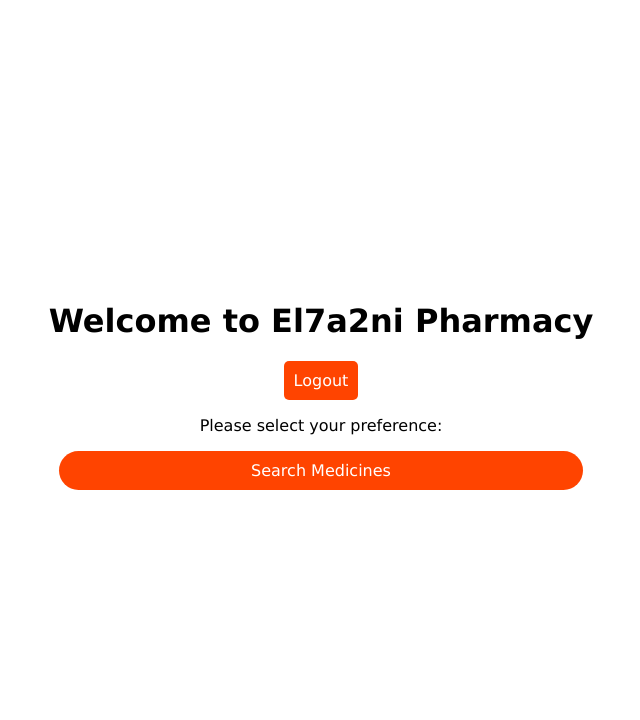
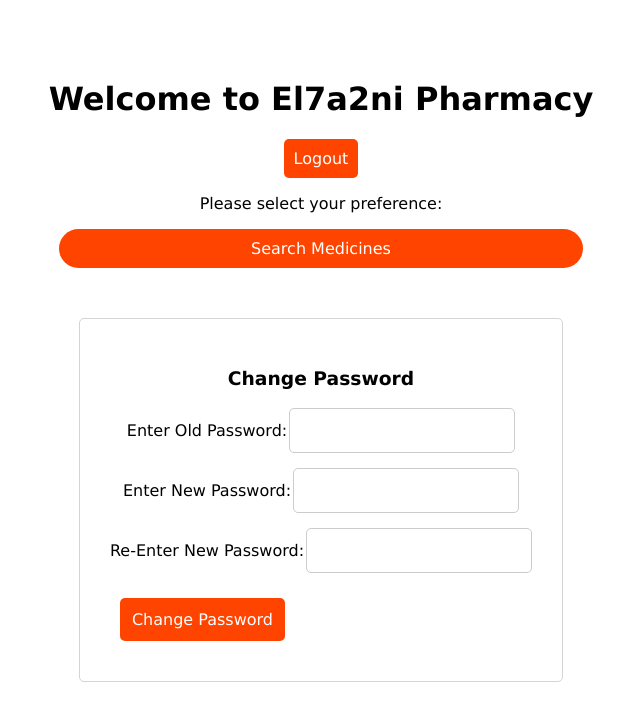
Before and after one commit to advanced-computer-lab-2023/Bond-Pharmacy, a React (Create React App) app in the folder front/: page /patient/home in a window 1280 px wide. Shown: the top 720 px of the page, without its empty margins (319-959 px from the left). Built offline with nearby package versions, Linux system fonts and the light colour scheme.

Commit message:
req 10 frontend

```diff
--- /dev/null
+++ b/front/src/components/ChangePasswordForm.js
@@ -0,0 +1,110 @@
+import React, { useState, useContext } from "react";
+import { useNavigate } from "react-router-dom";
+import RoleContext from '../pages/RoleContext.js';
+
+const ChangePasswordForm = () => {
+    const { role } = useContext(RoleContext);
+    const navigate = useNavigate();
+
+    const [passwordChangeFormData, setPasswordChangeFormData] = useState({
+      oldPassword: '',
+      newPassword: '',
+      reNewPassword: '',
+    });
+
+    const [error, setError] = useState('');
+
+    const handleChangePasswordChange = (e) => {
+      setPasswordChangeFormData({ ...passwordChangeFormData, [e.target.name]: e.target.value });
+  };
+
+  const handleChangePasswordFormSubmit = async (e) => {
+    e.preventDefault();
+
+    try {
+      const response = await fetch("http://localhost:4000/api/"+role+"/changePassword", {
+        method: 'PUT',
+        headers: {
+          'Content-Type': 'application/json',
+        },
+        body: JSON.stringify({
+          oldPassword: passwordChangeFormData.oldPassword,
+          newPassword: passwordChangeFormData.newPassword,
+          reNewPassword: passwordChangeFormData.reNewPassword,
+        }),
+        withCredentials: true,
+        credentials : `include`
+      });
+
+      if (!response.ok) {
+        // If response status is not ok, handle it differently
+        const errorText = await response.text();
+        setError(`Error: ${response.status} - ${errorText}`);
+        return;
+      }
+
+      const data = await response.json();
+              if (response.ok) {
+              // Reset error state and move back to the login step
+                setError('');
+              // Clear the passwordChangeFormData fields
+                setPasswordChangeFormData({
+                  oldPassword: '',
+                  newPassword: '',
+                  reNewPassword: '',
+                });
+              // Navigate to the login page after successful password reset
+                navigate('/'+role+'/home');
+              } else {
+                  setError(data.error || 'An error occurred during password verification');
+              }
+            // Redirect or handle response as needed
+    } catch (error) {
+      console.error('Error changing password:', error);
+    }
+  };
+
+  return (
+    <div className="form-container">
+    <h3>Change Password</h3>
+    <form onSubmit={handleChangePasswordFormSubmit}>
+      <label>
+        Enter Old Password:
+        <input
+          type="password"
+          name="oldPassword"
+          value={passwordChangeFormData.oldPassword}
+          onChange={handleChangePasswordChange}
+          required
+        />
+      </label>
+      <br />
+      <label>
+        Enter New Password:
+          <input
+            type="password"
+            name="newPassword"
+            value={passwordChangeFormData.newPassword}
+            onChange={handleChangePasswordChange}
+            required
+          />
+        </label>
+        <br />
+        <label>
+          Re-Enter New Password:
+          <input
+            type="password"
+            name="reNewPassword"
+            value={passwordChangeFormData.reNewPassword}
+            onChange={handleChangePasswordChange}
+            required
+          />
+          </label>
+          <br />
+          <button className='button' type="submit">Change Password</button>
+    </form>
+    </div>
+  );
+}
+
+export default ChangePasswordForm;
--- a/front/src/pages/admin.js
+++ b/front/src/pages/admin.js
@@ -3,6 +3,7 @@ import axios from "axios";
 import { Link } from "react-router-dom";
 import "./styles.css";
 import LogoutButton from "../components/LogoutButton";
+import ChangePasswordForm from "../components/ChangePasswordForm.js";
 
 function AdminPanel() {
   const [newAdmin, setNewAdmin] = useState({ username: "", password: "" });
@@ -228,8 +229,7 @@ function AdminPanel() {
           </Link>
         </div>
       </div>
-
-
+      <ChangePasswordForm/>
 
       {/* User List */}
       <div>
--- a/front/src/pages/login.js
+++ b/front/src/pages/login.js
@@ -1,5 +1,6 @@
-import React, { useState } from 'react';
+import React, { useState, useContext } from 'react';
 import {  useNavigate, Link } from 'react-router-dom';
+import RoleContext from './RoleContext';
 
 const Login = () => {
   const [formData, setFormData] = useState({
@@ -9,6 +10,8 @@ const Login = () => {
   });
 
   const navigate  = useNavigate();
+
+  const { setRole } = useContext(RoleContext);
 
   const [error, setError] = useState('');
 
@@ -36,6 +39,8 @@ const Login = () => {
       if (response.ok) {
         // Reset error state on successful login
         setError('');
+        // Set the role in the context
+        setRole(formData.role);
         // Redirect or handle response as needed
         navigate("/"+formData.role+"/home");
       } else {
--- a/front/src/pages/patient.js
+++ b/front/src/pages/patient.js
@@ -2,6 +2,8 @@ import React from "react";
 import { Link } from "react-router-dom";
 import "./styles.css";
 import LogoutButton from "../components/LogoutButton";
+import ChangePasswordForm from "../components/ChangePasswordForm.js";
+
 function PatientHome() {
     return(
         <body>
@@ -14,6 +16,7 @@ function PatientHome() {
             Search Medicines
           </Link>
         </div>
+        <ChangePasswordForm/>
       </div>
     </body>
     );
--- a/front/src/pages/pharmacist.js
+++ b/front/src/pages/pharmacist.js
@@ -4,6 +4,8 @@ import { Link } from "react-router-dom";
 import LogoutButton from "../components/LogoutButton";
 import AddMedicineForm from "../components/AddMedicineForm";
 import GetMedicinesForm from "../components/GetMedicineForm";
+import ChangePasswordForm from "../components/ChangePasswordForm.js";
+
 function PharmacistHome() {
     const [newMed, setNewMed] = useState({ name: "", ingredients: "",price:"",quantity:""  });
     const [newInfo, setNewInfo] = useState({ name: "", ingredients: "",price:"" });
@@ -79,6 +81,7 @@ function PharmacistHome() {
             <h4>Pharmacist Home</h4>
 
             <LogoutButton/>
+            <ChangePasswordForm/>
             {/* <div className="form-container">
                 <h5>Add new medicine</h5>
                 <input
```
